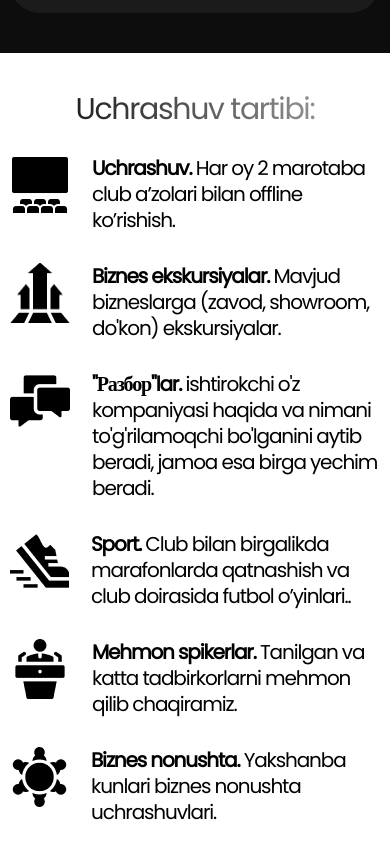
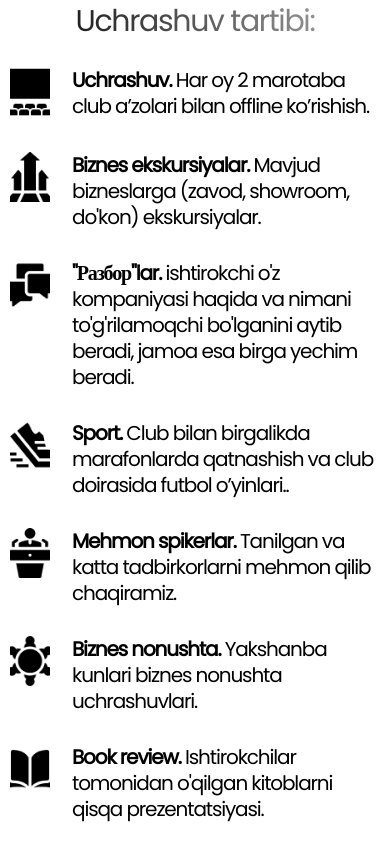
Before and after one commit to azamov-asadbek271/asoschilar, a plain HTML site: page index.html in a window 390 px wide. Shown: the part 7120-7968 px from the top of the page. Drawn offline with nearby package versions, Linux system fonts and the light colour scheme; a web font is replaced by a local one.

Commit message:
dasdfasdf

```diff
--- a/css/style.css
+++ b/css/style.css
@@ -786,8 +786,9 @@ body {
 }
 
 .meeting_section_col_box_img {
-  max-width: 60px;
-  min-height: 60px;
+  max-width: 50px;
+  min-height: 50px;
+  object-fit: cover;
 }
 .meeting_section_col_box_prh {
   background: rgba(0, 0, 0, 1);
@@ -1069,6 +1070,7 @@ body {
   }
   .conditions_col {
     grid-template-columns: 1fr;
+    gap: 30px;
   }
   .conditions_col_box {
     padding: 16px;
@@ -1110,4 +1112,8 @@ body {
   .consditions_col_box_circle_prh {
     text-align: center;
   }
+  .meeting_section_col_box_img {
+    max-width: 40px;
+    max-height: 40px;
+  }
 }
```
